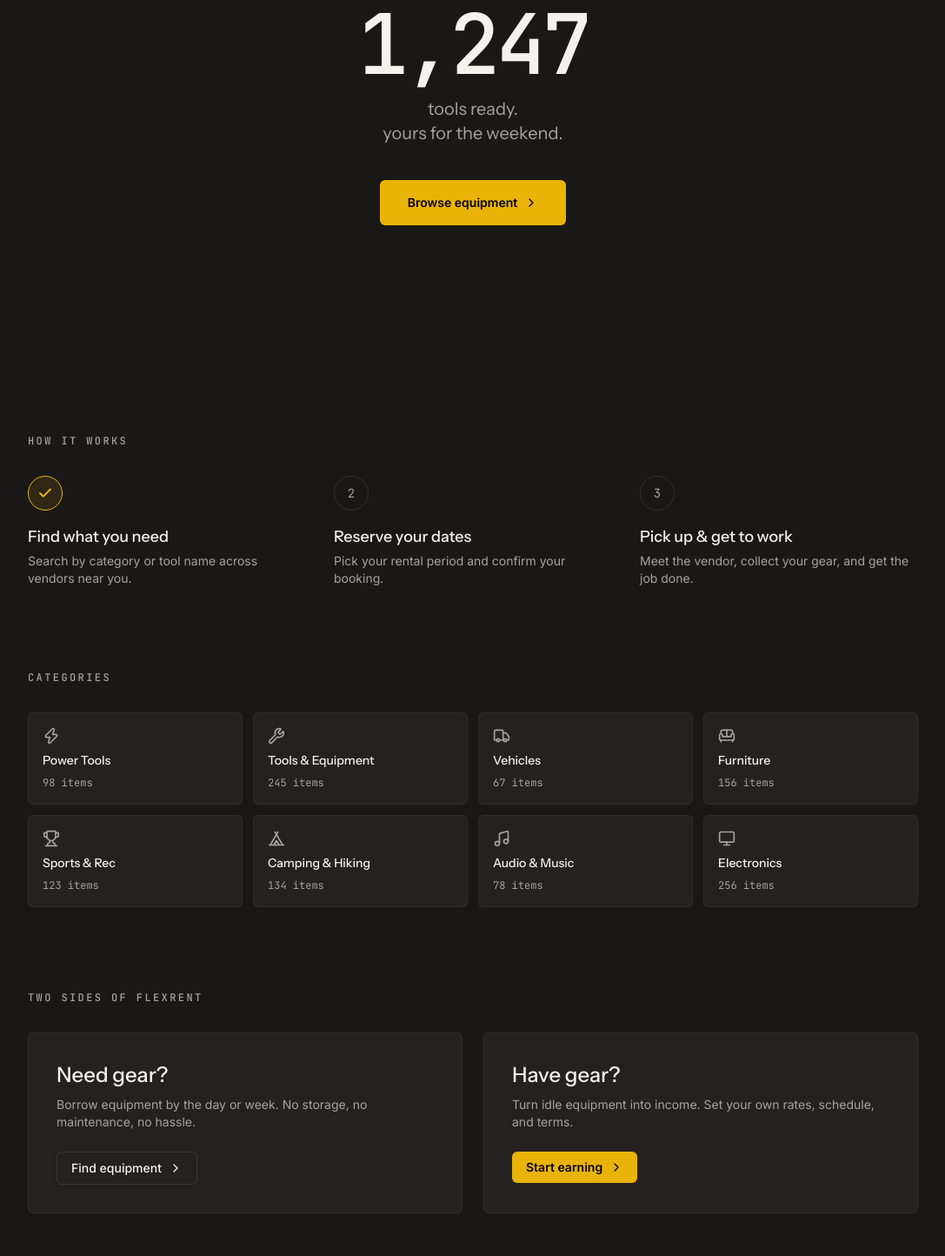
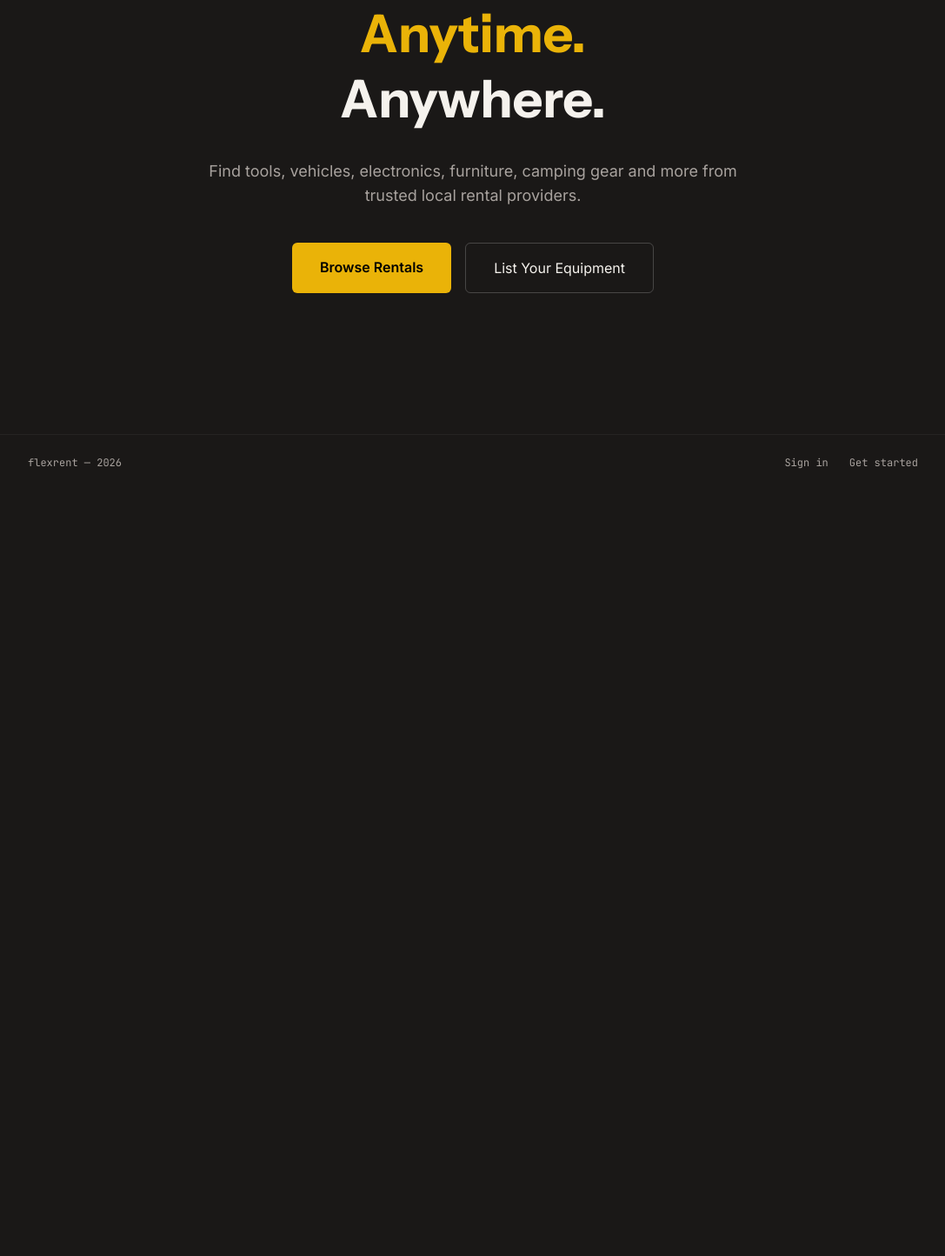
Before and after one commit to dev261004/FlexRent, a Next.js app in the folder Frontend/flex-rent/: page / in a window 1280 px wide. Shown: the part 306-1750 px from the top of the page at 87% size, without its empty margins (96-1183 px from the left). After the commit the page ends 870 px from the top, so only its background shows below. Built offline with nearby package versions, Linux system fonts and the light colour scheme.

Commit message:
Added dashboard

```diff
--- a/Frontend/flex-rent/src/app/page.tsx
+++ b/Frontend/flex-rent/src/app/page.tsx
@@ -62,143 +62,38 @@
           </Link>
         </nav>
       </header>
+      <section className="flex min-h-[calc(100vh-4rem)] flex-col items-center justify-center px-6 text-center">
+        <h1 className="max-w-4xl font-display text-6xl font-bold leading-tight text-text">
+          Rent Anything.
+          <br />
+          <span className="text-accent">Anytime.</span>
+          <br />
+          Anywhere.
+        </h1>
 
-      <section className="flex min-h-[calc(100vh-4rem)] flex-col items-center justify-center px-6 text-center">
-        <div className="motion-safe:opacity-0 motion-safe:animate-[slideUp_0.8s_ease-out_forwards]">
-          <p className="font-mono text-[clamp(3rem,10vw,6rem)] font-medium leading-none tracking-tighter text-text">
-            1,247
-          </p>
-          <p className="mt-3 font-display text-xl text-chalk">tools ready.</p>
-          <p className="font-display text-xl text-chalk">
-            yours for the weekend.
-          </p>
-        </div>
-        <div className="motion-safe:opacity-0 motion-safe:mt-10 motion-safe:animate-[fadeIn_0.6s_ease-out_0.5s_forwards]">
+        <p className="mt-8 max-w-2xl text-lg text-chalk">
+          Find tools, vehicles, electronics, furniture, camping gear and more from
+          trusted local rental providers.
+        </p>
+
+        <div className="mt-10 flex gap-4">
           <Link
-            href="/signup"
-            className="group inline-flex items-center gap-2 rounded-md bg-accent px-8 py-4 text-sm font-semibold text-black transition-colors hover:bg-yellow-400"
+            href="/browse"
+            className="rounded-md bg-accent px-8 py-4 font-semibold text-black"
           >
-            Browse equipment
-            <ChevronRight className="h-4 w-4 transition-transform group-hover:translate-x-0.5" />
+            Browse Rentals
+          </Link>
+
+          <Link
+            href="/vendor-signup"
+            className="rounded-md border border-white/20 px-8 py-4 text-text"
+          >
+            List Your Equipment
           </Link>
         </div>
       </section>
 
-      <section className="px-6 pb-24">
-        <div className="mx-auto max-w-5xl">
-          <p className="font-mono text-xs font-medium uppercase tracking-[0.2em] text-chalk">
-            how it works
-          </p>
-          <div className="mt-8 grid gap-8 md:grid-cols-3">
-            {steps.map((step, i) => (
-              <div key={step.title} className="flex flex-col">
-                <div
-                  className={`flex h-10 w-10 items-center justify-center rounded-full border ${
-                    i === 0
-                      ? "border-accent bg-accent/10"
-                      : "border-white/10"
-                  }`}
-                >
-                  {i === 0 ? (
-                    <span className="text-accent">
-                      <svg
-                        width="18"
-                        height="18"
-                        viewBox="0 0 24 24"
-                        fill="none"
-                        stroke="currentColor"
-                        strokeWidth="2.5"
-                        strokeLinecap="round"
-                        strokeLinejoin="round"
-                      >
-                        <polyline points="20 6 9 17 4 12" />
-                      </svg>
-                    </span>
-                  ) : (
-                    <span className="font-mono text-sm text-chalk">
-                      {i + 1}
-                    </span>
-                  )}
-                </div>
-                <h3 className="mt-4 font-display text-lg font-medium text-text">
-                  {step.title}
-                </h3>
-                <p className="mt-1 text-sm text-chalk">{step.description}</p>
-              </div>
-            ))}
-          </div>
-        </div>
-      </section>
 
-      <section className="px-6 pb-24">
-        <div className="mx-auto max-w-5xl">
-          <p className="font-mono text-xs font-medium uppercase tracking-[0.2em] text-chalk">
-            categories
-          </p>
-          <div className="mt-8 grid grid-cols-2 gap-3 sm:grid-cols-4">
-            {categories.map((cat) => {
-              const Icon = cat.icon;
-              return (
-                <Link
-                  key={cat.name}
-                  href="/signup"
-                  className="group flex flex-col items-start gap-2 rounded-md border border-white/5 bg-surface-raised p-4 transition-all hover:border-white/10 hover:bg-white/5"
-                >
-                  <Icon className="h-5 w-5 text-chalk transition-colors group-hover:text-accent" />
-                  <span className="font-display text-sm font-medium text-text">
-                    {cat.name}
-                  </span>
-                  <span className="font-mono text-xs text-chalk">
-                    {cat.count} items
-                  </span>
-                </Link>
-              );
-            })}
-          </div>
-        </div>
-      </section>
-
-      <section className="px-6 pb-24">
-        <div className="mx-auto max-w-5xl">
-          <p className="font-mono text-xs font-medium uppercase tracking-[0.2em] text-chalk">
-            two sides of flexrent
-          </p>
-          <div className="mt-8 grid gap-6 md:grid-cols-2">
-            <div className="rounded-md border border-white/5 bg-surface-raised p-8">
-              <h3 className="font-display text-2xl font-medium text-text">
-                Need gear?
-              </h3>
-              <p className="mt-2 text-sm text-chalk">
-                Borrow equipment by the day or week. No storage, no maintenance,
-                no hassle.
-              </p>
-              <Link
-                href="/signup"
-                className="group mt-6 inline-flex items-center gap-2 rounded-md border border-white/10 px-4 py-2 text-sm font-medium text-text transition-colors hover:bg-white/5"
-              >
-                Find equipment
-                <ChevronRight className="h-4 w-4 transition-transform group-hover:translate-x-0.5" />
-              </Link>
-            </div>
-            <div className="rounded-md border border-white/5 bg-surface-raised p-8">
-              <h3 className="font-display text-2xl font-medium text-text">
-                Have gear?
-              </h3>
-              <p className="mt-2 text-sm text-chalk">
-                Turn idle equipment into income. Set your own rates, schedule,
-                and terms.
-              </p>
-              <Link
-                href="/vendor-signup"
-                className="group mt-6 inline-flex items-center gap-2 rounded-md bg-accent px-4 py-2 text-sm font-semibold text-black transition-colors hover:bg-yellow-400"
-              >
-                Start earning
-                <ChevronRight className="h-4 w-4 transition-transform group-hover:translate-x-0.5" />
-              </Link>
-            </div>
-          </div>
-        </div>
-      </section>
 
       <footer className="border-t border-white/5 px-6 py-6">
         <div className="mx-auto flex max-w-5xl items-center justify-between">
```
